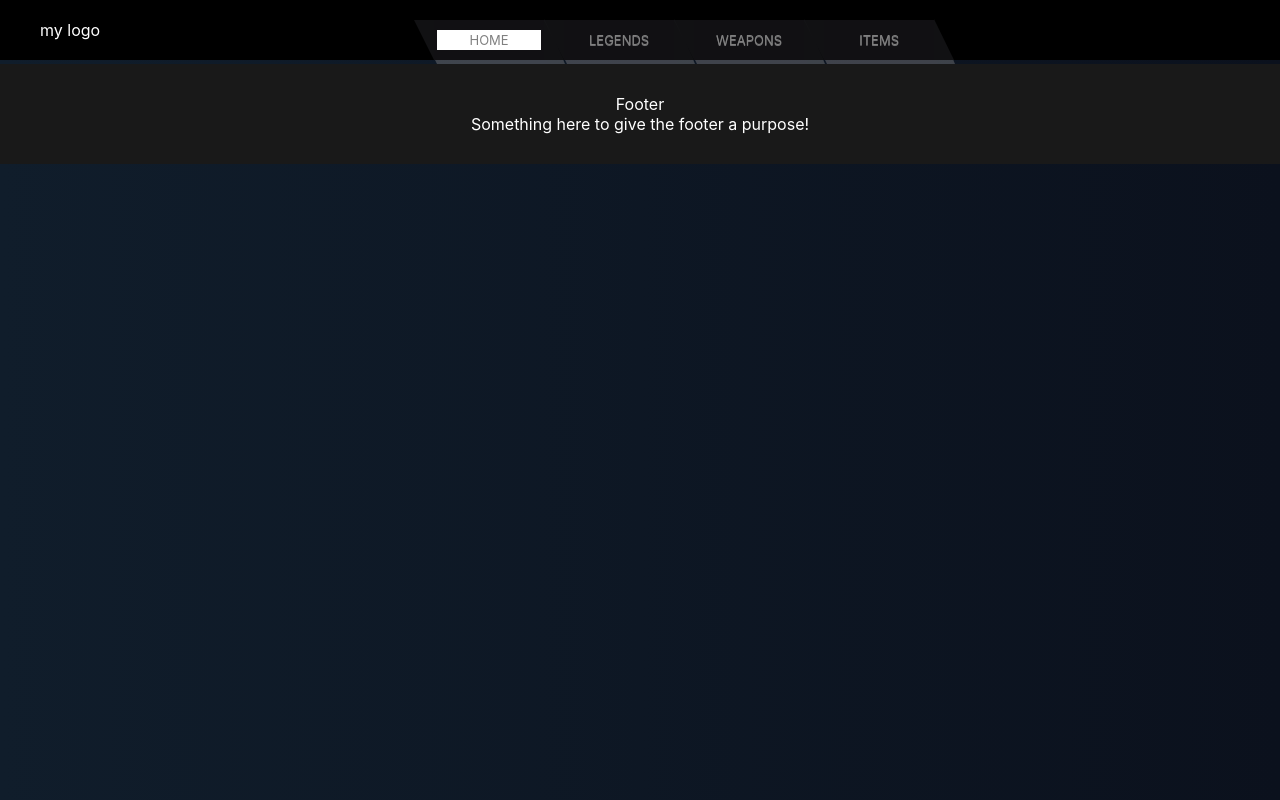
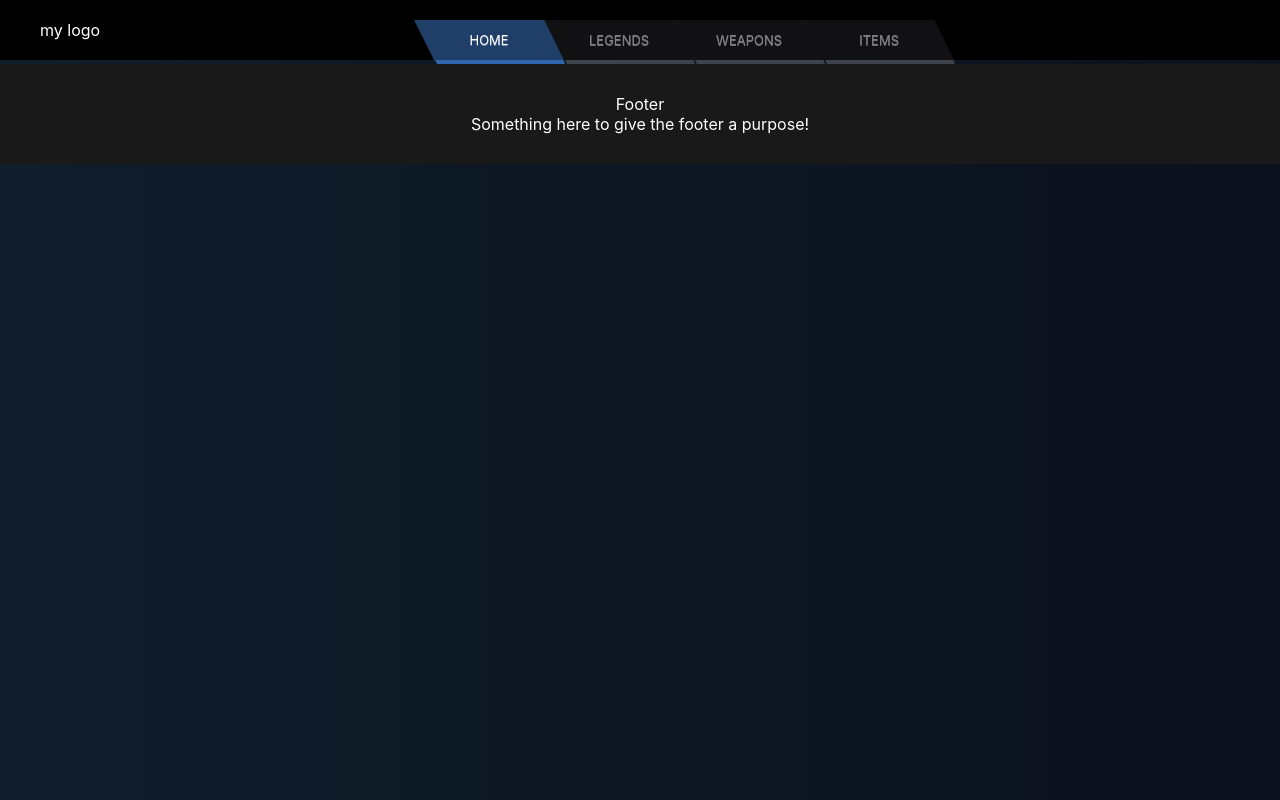
Before and after one commit to Sanins/Apex-legends, a React (Create React App) app: page / in a window 1280 px wide. Built offline with nearby package versions, Linux system fonts and the light colour scheme.

Commit message:
active tabs now display on header

```diff
--- a/src/components/header/Header.scss
+++ b/src/components/header/Header.scss
@@ -12,6 +12,7 @@
     grid-gap: 0.5em;
 
     &__list-item {
+        text-decoration: none;
         width: 110px;
         cursor: crosshair;
         position: relative;
@@ -75,6 +76,34 @@
             }
         }
 
+        &--selected {
+            background: #1f3f69;
+
+            &:before {
+                border-top-color: #1f3f69;
+            }
+
+            &:after {
+                border-bottom-color: #1f3f69;
+            }
+
+            & .header__list-item__link {
+                color: #FFF;
+
+                &:before {
+                    border-top-color: #3166ac;
+                }
+
+                &:after {
+                    border-bottom-color: #3166ac
+                }
+            }
+
+            & .lala {
+                border-color: #3166ac;
+            }
+        }
+
         &__link {
             display: block;
             text-decoration: none;
@@ -83,10 +112,6 @@
             text-shadow: 0 1px 0 rgba(255, 255, 255, 0.4);
             text-align: center;
             font-size: 13px;
-
-            &--selected {
-                background: white;
-            }
 
             &:before {
                 content: "";
--- a/src/components/header/header.tsx
+++ b/src/components/header/header.tsx
@@ -7,18 +7,18 @@ function Header() {
     <>
       <div className='logo'>my logo</div>
       <ul className='header'>
-        <li className='header__list-item'>
-          <NavLink className='header__list-item__link' activeClassName="header__list-item__link--selected" exact to={`/`}><div className='lala'></div>Home</NavLink>
-        </li>
-        <li className='header__list-item'>
-          <NavLink className='header__list-item__link' activeClassName="header__list-item__link--selected" exact to={`/legends`}><div className='lala'></div>Legends</NavLink>
-        </li>
-        <li className='header__list-item'>
-          <NavLink className='header__list-item__link' activeClassName="header__list-item__link--selected" exact to={`/weapons`}><div className='lala'></div>Weapons</NavLink>
-        </li>
-        <li className='header__list-item'>
-          <NavLink className='header__list-item__link' activeClassName="header__list-item__link--selected" exact to={`/items`}><div className='lala'></div>items</NavLink>
-        </li>
+      <NavLink activeClassName="header__list-item--selected" exact to={`/`} className='header__list-item'>
+          <a className='header__list-item__link' ><div className='lala'></div>Home</a>
+        </NavLink>
+        <NavLink activeClassName="header__list-item--selected" exact to={`/legends`} className='header__list-item'>
+          <a className='header__list-item__link' ><div className='lala'></div>legends</a>
+        </NavLink>
+        <NavLink activeClassName="header__list-item--selected" exact to={`/weapons`} className='header__list-item'>
+          <a className='header__list-item__link' ><div className='lala'></div>Weapons</a>
+        </NavLink>
+        <NavLink activeClassName="header__list-item--selected" exact to={`/items`} className='header__list-item'>
+          <a className='header__list-item__link' ><div className='lala'></div>items</a>
+        </NavLink>
       </ul>
     </>
   );
--- a/src/components/legends/LegendList.scss
+++ b/src/components/legends/LegendList.scss
@@ -34,7 +34,7 @@
             background-position: 211px 276px;
 
             &--active {
-                box-shadow: 0px 0px 3px 6px #0000004f;
+                box-shadow: 0px 0px 0px 3px #f2ff2e;
             }
         }
         &__Bloodhound {
@@ -43,7 +43,7 @@
             background-position: 197px 281px;
 
             &--active {
-                box-shadow: 0px 0px 3px 6px #0000004f;
+                box-shadow: 0px 0px 0px 3px #f2ff2e;
             }
         }
         &__Caustic {
@@ -52,7 +52,7 @@
             background-position: 178px 290px;
 
             &--active {
-                box-shadow: 0px 0px 3px 6px #0000004f;
+                box-shadow: 0px 0px 0px 3px #f2ff2e;
             }
         }
         &__Gibraltar {
@@ -61,7 +61,7 @@
             background-position: 206px 289px;
 
             &--active {
-                box-shadow: 0px 0px 3px 6px #0000004f;
+                box-shadow: 0px 0px 0px 3px #f2ff2e;
             }
         }
         &__Lifeline {
@@ -70,13 +70,17 @@
             background-position: 191px 270px;
 
             &--active {
-                box-shadow: 0px 0px 3px 6px #0000004f;
+                box-shadow: 0px 0px 0px 3px #f2ff2e;
             }
         }
         &__Mirage {
             background-image: url(Images/Mirage.png);
             background-size: 358%;
             background-position: 205px 262px;
+
+            &--active {
+                box-shadow: 0px 0px 0px 3px #f2ff2e;
+            }
         }
 
         &__Octane {
@@ -85,7 +89,7 @@
             background-position: 157px 292px;
 
             &--active {
-                box-shadow: 0px 0px 3px 6px #0000004f;
+                box-shadow: 0px 0px 0px 3px #f2ff2e;
             }
         }
         &__Pathfinder {
@@ -94,7 +98,7 @@
             background-position: 191px 272px;
 
             &--active {
-                box-shadow: 0px 0px 3px 6px #0000004f;
+                box-shadow: 0px 0px 0px 3px #f2ff2e;
             }
         }
         &__Wattson {
@@ -103,7 +107,7 @@
             background-position: 175px 293px;
 
             &--active {
-                box-shadow: 0px 0px 3px 6px #0000004f;
+                box-shadow: 0px 0px 0px 3px #f2ff2e;
             }
         }
         &__Wraith {
@@ -112,7 +116,7 @@
             background-position: 185px 266px;
 
             &--active {
-                box-shadow: 0px 0px 3px 6px #0000004f;
+                box-shadow: 0px 0px 0px 3px #f2ff2e;
             }
         }
     }
--- a/src/index.scss
+++ b/src/index.scss
@@ -14,8 +14,16 @@ code {
     monospace;
 }
 
+textarea:focus, input:focus{
+  outline: none;
+}
+
 * {
   box-sizing: border-box;
   padding: 0;
   margin: 0;
 }
+
+*:focus {
+  outline: none;
+}
```
